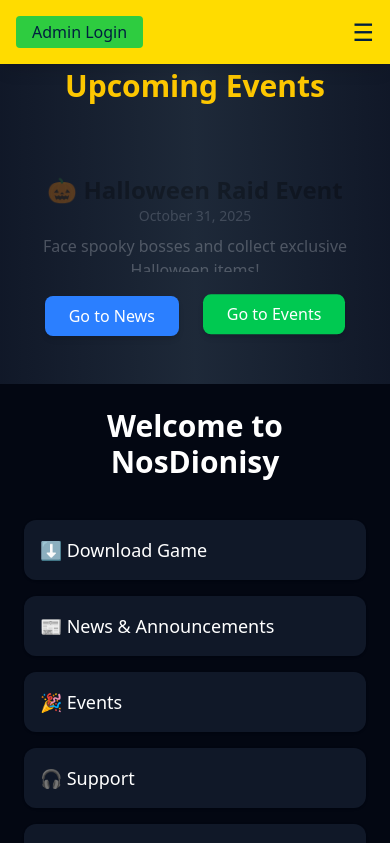
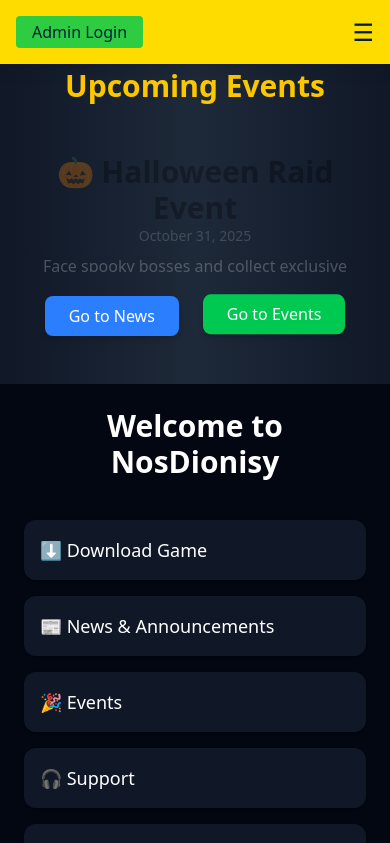
Before and after one commit to AdilameerAdi/Freelanceproject, a React (Vite) app: page / in a window 390 px wide. Shown: the top 843 px of the page. Built offline with nearby package versions, Linux system fonts and the light colour scheme.

Commit message:
Added Home page with 2-column layout and latest news

```diff
--- a/src/design/home/ev.jsx
+++ b/src/design/home/ev.jsx
@@ -49,7 +49,7 @@ export default function TextEventSlider() {
               transition={{ duration: 0.7 }}
               className="text-center"
             >
-              <h3 className="text-2xl font-semibold">{events[index].title}</h3>
+              <h3 className="text-3xl font-bold">{events[index].title}</h3>
               <p className="text-sm text-gray-400">{events[index].date}</p>
               <p className="mt-2 text-gray-300">{events[index].description}</p>
             </motion.div>
--- a/src/design/news/Blogsection.jsx
+++ b/src/design/news/Blogsection.jsx
@@ -33,7 +33,7 @@ export default function BlogSection() {
   };
 
   return (
-    <div className="max-w-7xl mx-auto px-4 py-8 h-screen grid grid-cols-1 md:grid-cols-3 gap-8 bg-gradient-to-b from-blue-300 via-blue-100 to-white">
+    <div className="max-w-7xl mt-10 mx-auto px-4 py-8 h-screen grid grid-cols-1 md:grid-cols-3 gap-8 bg-gradient-to-b from-blue-300 via-blue-100 to-white">
       {/* Left Column - Main Post */}
       <div className="md:col-span-2 bg-[#1B263B] p-4 rounded shadow-lg flex flex-col overflow-y-auto max-h-full">
         <h2 className="text-2xl font-bold text-[#00BFFF] mb-2">{activePost.title}</h2>
```
